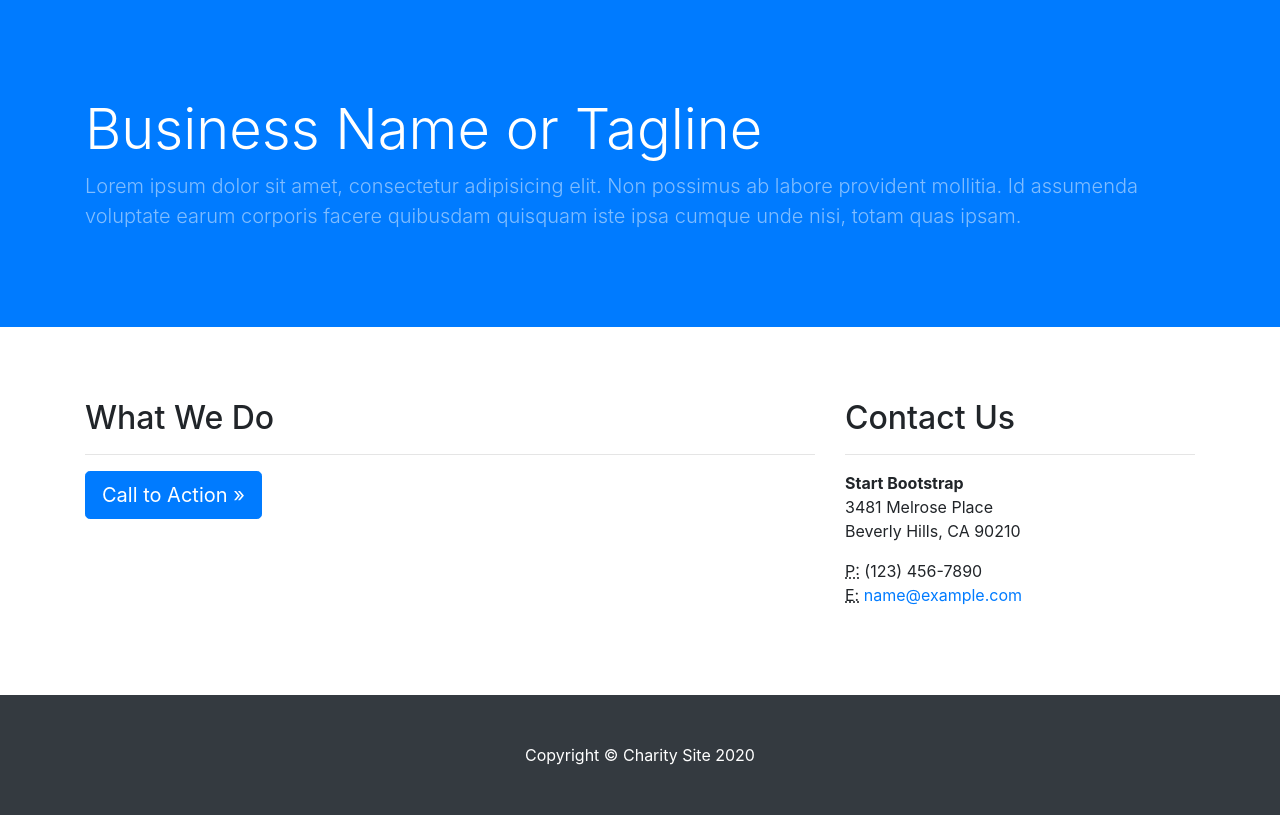
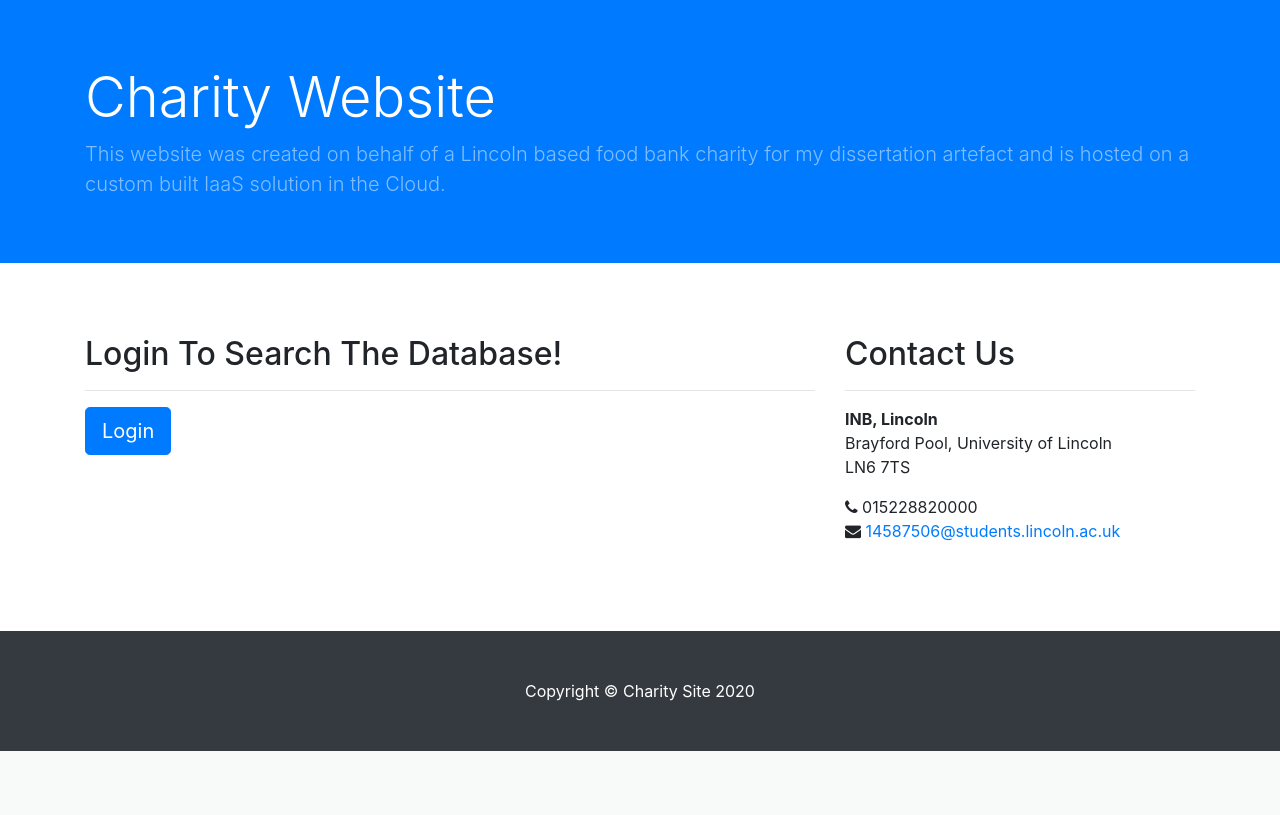
Before and after one commit to joepearson95/on-premise-migration-to-Azure-Cloud, a Flask app: page / in a window 1280 px wide. Shown: the part 56-871 px from the top of the page. After the commit the page ends 807 px from the top, so only its background shows below. Run offline with Flask 2, Linux system fonts and the light colour scheme; some libraries are stand-ins or nearby versions.

Commit message:
Adjusting views.

```diff
--- a/cloud_site/cloud_app/static/main.css
+++ b/cloud_site/cloud_app/static/main.css
@@ -6,3 +6,10 @@
 body {
   padding-top: 56px;
 }
+.footer {
+	position: absolute;
+	bottom: 0;
+	width: 100%;
+	background-color: #333;
+	color:#fff;
+}
--- a/cloud_site/cloud_app/templates/home.html
+++ b/cloud_site/cloud_app/templates/home.html
@@ -2,12 +2,12 @@
 {% block title %} Home {% endblock %}
 
 {% block header %}
-<header class="bg-primary py-5 mb-5">
+<header class="bg-primary py-3 mb-5">
     <div class="container h-100">
         <div class="row h-100 align-items-center">
             <div class="col-lg-12">
-                <h1 class="display-4 text-white mt-5 mb-2">Business Name or Tagline</h1>
-                <p class="lead mb-5 text-white-50">Lorem ipsum dolor sit amet, consectetur adipisicing elit. Non possimus ab labore provident mollitia. Id assumenda voluptate earum corporis facere quibusdam quisquam iste ipsa cumque unde nisi, totam quas ipsam.</p>
+                <h1 class="display-4 text-white mt-5 mb-2">Charity Website</h1>
+                <p class="lead mb-5 text-white-50">This website was created on behalf of a Lincoln based food bank charity for my dissertation artefact and is hosted on a custom built IaaS solution in the Cloud.</p>
             </div>
         </div>
     </div>
@@ -17,25 +17,31 @@
 {% block content %}
 <div class="row">
 	<div class="col-md-8 mb-5">
-		<h2>What We Do</h2>
-		<hr>
-		<a class="btn btn-primary btn-lg" href="#">Call to Action &raquo;</a>
+		{% if current_user.is_authenticated %}
+			<h2>Search The Database!</h2>
+			<hr>
+			<a class="btn btn-success btn-lg" href="{{ url_for('database')}}">Search Database</a>
+		{% else %}
+			<h2>Login To Search The Database!</h2>
+			<hr>
+			<a class="btn btn-primary btn-lg" href="{{ url_for('login')}}">Login</a>
+		{% endif %}
 	</div>
 	<div class="col-md-4 mb-5">
 		<h2>Contact Us</h2>
 		<hr>
 		<address>
-			<strong>Start Bootstrap</strong>
-			<br>3481 Melrose Place
-			<br>Beverly Hills, CA 90210
+			<strong>INB, Lincoln</strong>
+			<br>Brayford Pool, University of Lincoln
+			<br>LN6 7TS
 			<br>
 		</address>
 		<address>
-			<abbr title="Phone">P:</abbr>
-			(123) 456-7890
+			<abbr title="Phone"><i class="fa fa-phone"></i></abbr>
+			015228820000
 			<br>
-			<abbr title="Email">E:</abbr>
-			<a href="mailto:#">name@example.com</a>
+			<abbr title="Email"><i class="fa fa-envelope"></i></abbr>
+			<a href="mailto:#">14587506@students.lincoln.ac.uk</a>
 		</address>
 	</div>
 </div>
--- a/cloud_site/cloud_app/templates/layout.html
+++ b/cloud_site/cloud_app/templates/layout.html
@@ -64,7 +64,11 @@
     <!-- /.container -->
 
     <!-- Footer -->
-    <footer class="py-5 bg-dark">
+    {% if request.path == "/login" %}
+    	<footer class="py-5 bg-dark footer">
+    {% else %}
+    	<footer class="py-5 bg-dark">
+    {% endif %}
         <div class="container">
             <p class="m-0 text-center text-white">Copyright &copy; Charity Site {{ now.year }}</p>
         </div>
--- a/cloud_site/cloud_app/templates/login.html
+++ b/cloud_site/cloud_app/templates/login.html
@@ -2,7 +2,7 @@
 {% block title %}Login{% endblock %}
 {% block content %}
 <div class="row">
-	<div class="col-md-8 mb-5">
+	<div class="col-md-8">
 		<h2>Login</h2>
 		<hr>
 		<form method="POST" action="">
```
Also changed, not shown: cloud_site/cloud_app/templates/database.html (+5 -10 lines).
